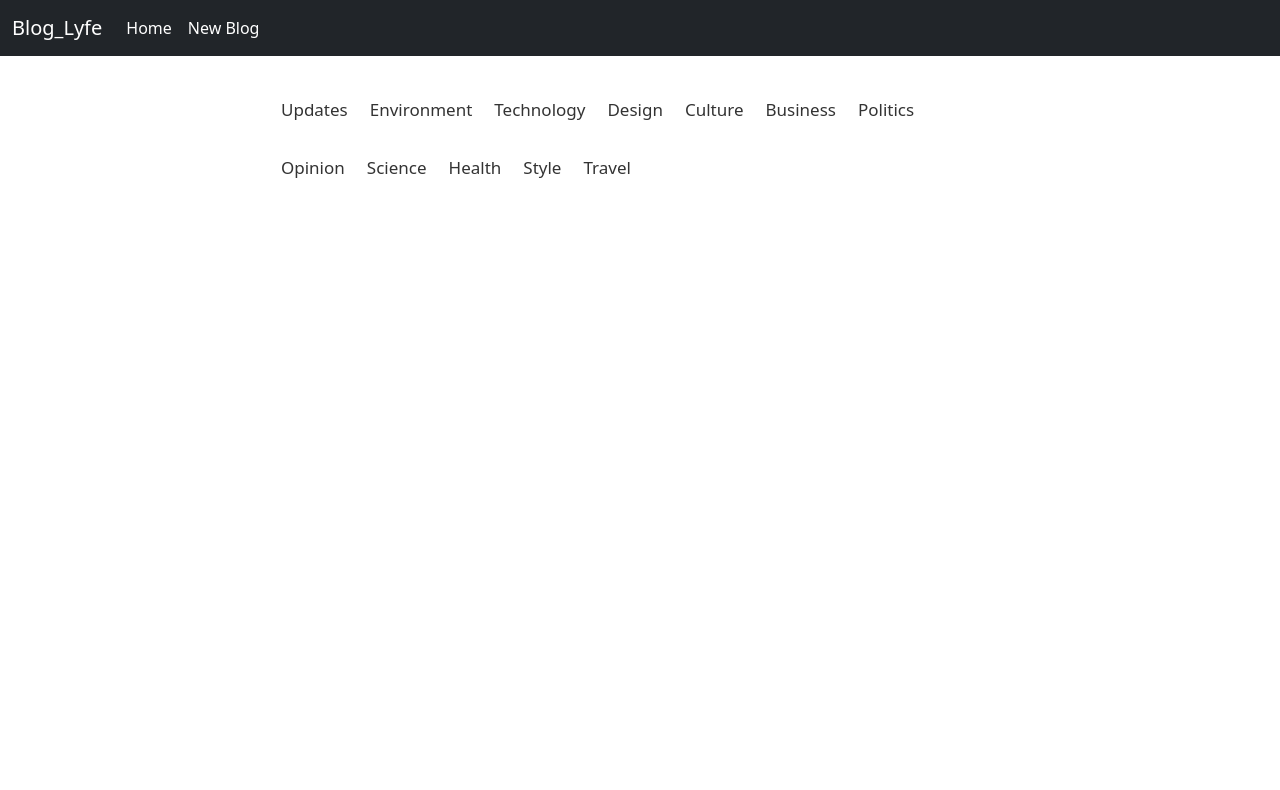
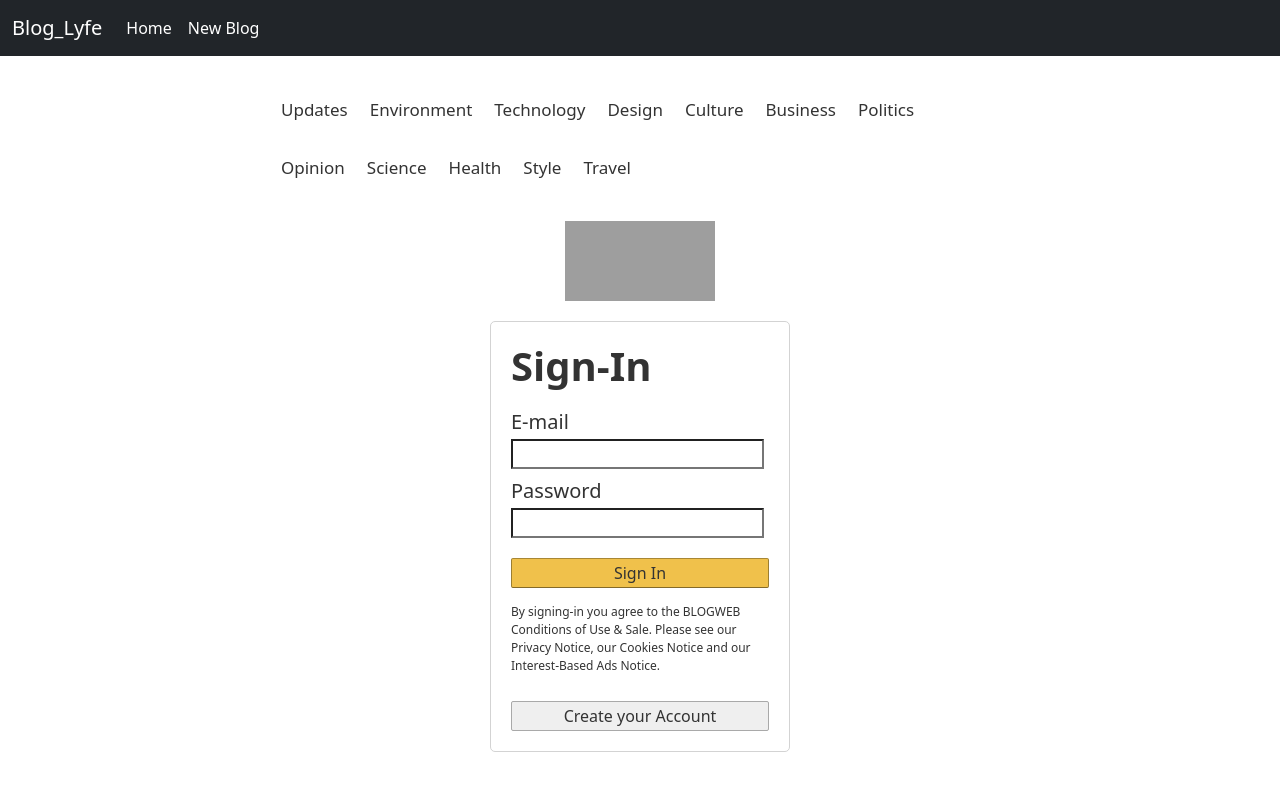
Before and after one commit to SinghShreyansh/BlogWeb-Frontend, a React (Create React App) app: page /login in a window 1280 px wide. Shown: the top 790 px of the page. Built offline with nearby package versions, Linux system fonts and the light colour scheme; grey boxes are pictures that could not be loaded.

Commit message:
signIn added

```diff
--- a/src/App.js
+++ b/src/App.js
@@ -17,6 +17,7 @@ import Health from './Categories/Health';
 import Style from './Categories/Style';
 import Travel from './Categories/Travel'
 import Create from './Create';
+import Login from './sigin';
 
 
 function App() {
@@ -33,6 +34,9 @@ function App() {
               </Route>
               <Route exact path="/home">
                 <Home/>
+              </Route>
+              <Route exact path="/login">
+                <Login/>
               </Route>
               <Route exact path="/create">
                 <Create/>
--- a/src/Navbar.js
+++ b/src/Navbar.js
@@ -27,7 +27,7 @@ const Navbar = () => {
               </NavLink>
             </li>
             <li className="nav-item">
-              <NavLink className="nav-link active" aria-current="page" exact to="/create">
+              <NavLink className="nav-link active" aria-current="page" exact to="/Login">
                 New Blog
               </NavLink>
             </li>
--- /dev/null
+++ b/src/firebase.js
@@ -0,0 +1,27 @@
+import firebase from "firebase/compat/app"
+import "firebase/compat/auth"
+import "firebase/compat/firestore"
+import "firebase/compat/storage"
+
+// For Firebase JS SDK v7.20.0 and later, measurementId is optional
+const firebaseConfig = {
+    apiKey: "AIzaSyBmifkLCxNHoY47rQqplgiuFRC5bX7yfu8",
+    authDomain: "clone-981d0.firebaseapp.com",
+    projectId: "clone-981d0",
+    storageBucket: "clone-981d0.appspot.com",
+    messagingSenderId: "266609657779",
+    appId: "1:266609657779:web:b876ccc0ee6e777c2f6dc6",
+    measurementId: "G-94M241PE05"
+  };
+
+  const firebaseApp=firebase.initializeApp(firebaseConfig);
+
+  const db= firebaseApp.firestore();
+
+  const auth= firebase.auth()
+
+
+
+
+
+  export {db,auth};
--- /dev/null
+++ b/src/sigin.css
@@ -0,0 +1,65 @@
+.login {
+    background-color: white;
+    height: 100vh;
+    display: flex;
+    flex-direction: column;
+    align-items: center;
+}
+
+.login__logo {
+    margin-top: 20px;
+    margin-bottom: 20px;
+   height: 80px;
+    width: 150px;
+
+  }
+
+.login__container {
+    width: 300px;
+    height: fit-content;
+    display: flex;
+    flex-direction: column;
+    border-radius: 5px;
+    border: 1px solid lightgray;
+    padding: 20px;
+}
+
+.login__container  h1 {
+    font-weight: 600;
+    margin-bottom: 20px;
+  }
+
+.login__container  form  h5 {
+    margin-bottom: 5px;
+}
+
+.login__container  form  input {
+    height: 30px;
+    margin-bottom: 10px;
+    background-color: white;
+    width: 98%;
+  }
+
+.login__container  p {
+    margin-top: 15px;
+    font-size: 12px;
+}
+
+.login__signInButton {
+    background: #f0c14b;
+    border-radius: 2px;
+    width: 100%;
+    height: 30px;
+    border: 1px solid;
+    margin-top: 10px;
+    border-color: #a88734 #9c7e31 #846a29;
+  }
+
+  .login__registerButton {
+    border-radius: 2px;
+    width: 100%;
+    height: 30px;
+    border: 1px solid;
+    margin-top: 10px;
+    border-color: darkgray;
+  }
--- /dev/null
+++ b/src/sigin.js
@@ -0,0 +1,78 @@
+import React, { useState} from 'react'
+import './sigin.css'
+import { Link } from "react-router-dom"
+import { useHistory } from "react-router-dom";
+
+import { auth } from "./firebase";
+
+function Login() {
+
+    const history = useHistory();
+    const [email, setEmail] = useState('');
+    const [password, setPassword] = useState('');
+
+    const signIn = e => {
+        e.preventDefault();
+
+        if(email==="123@gmail.com"){
+            auth
+            .signInWithEmailAndPassword(email, password)
+            .then(auth => {
+                history.push('/create');
+            })
+            .catch(error => alert(error.message))
+        }else{
+            alert("You are not an admin")
+        }
+
+
+    }
+
+    const register = e => {
+        e.preventDefault();
+
+        auth
+            .createUserWithEmailAndPassword(email, password)
+            .then((auth) => {
+                // it successfully created a new user with email and password
+                if (auth) {
+                    history.push('/create');
+                }
+            })
+            .catch(error => alert(error.message))
+    }
+
+
+    return (
+        <div className="login">
+            <Link to= '/'>
+                <img className="login__logo"
+                src='https://cdn.logojoy.com/wp-content/uploads/2018/05/30164225/572-768x591.png' alt=''/>
+
+            </Link>
+
+            <div className="login__container">
+                <h1>Sign-In</h1>
+
+                <form>
+                    <h5>E-mail</h5>
+                    <input type='text' value={email} onChange={e => setEmail(e.target.value)} />
+
+                    <h5>Password</h5>
+                    <input type='password' value={password} onChange={e => setPassword(e.target.value)} />
+
+                    <button type='submit' onClick={signIn}className='login__signInButton'>Sign In</button>
+                </form>
+
+                <p>
+                    By signing-in you agree to the BLOGWEB Conditions of Use & Sale. Please
+                    see our Privacy Notice, our Cookies Notice and our Interest-Based Ads Notice.
+                </p>
+
+                <button className='login__registerButton' onClick={register}>Create your Account</button>
+            </div>
+        </div>
+    )
+}
+
+export default Login
```
